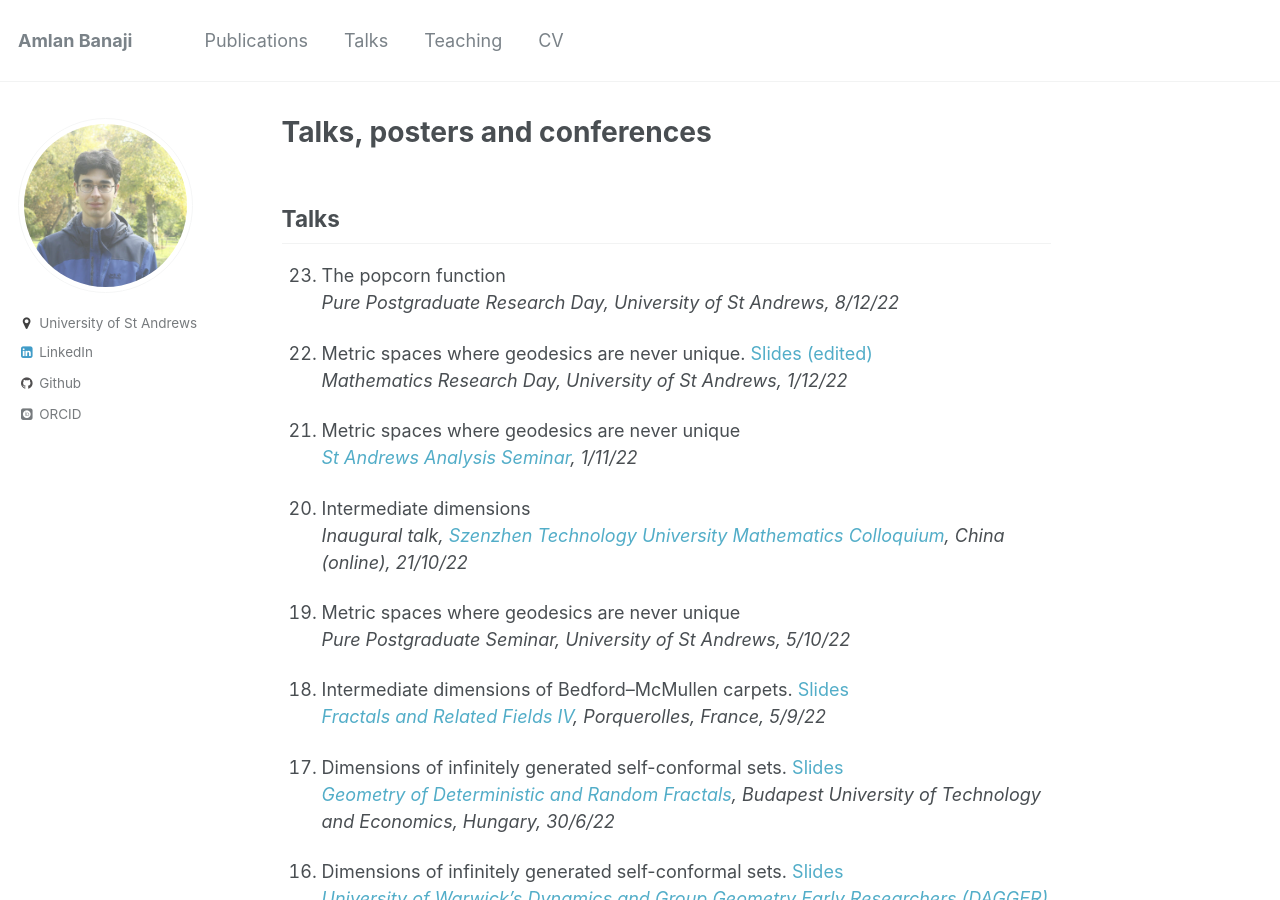
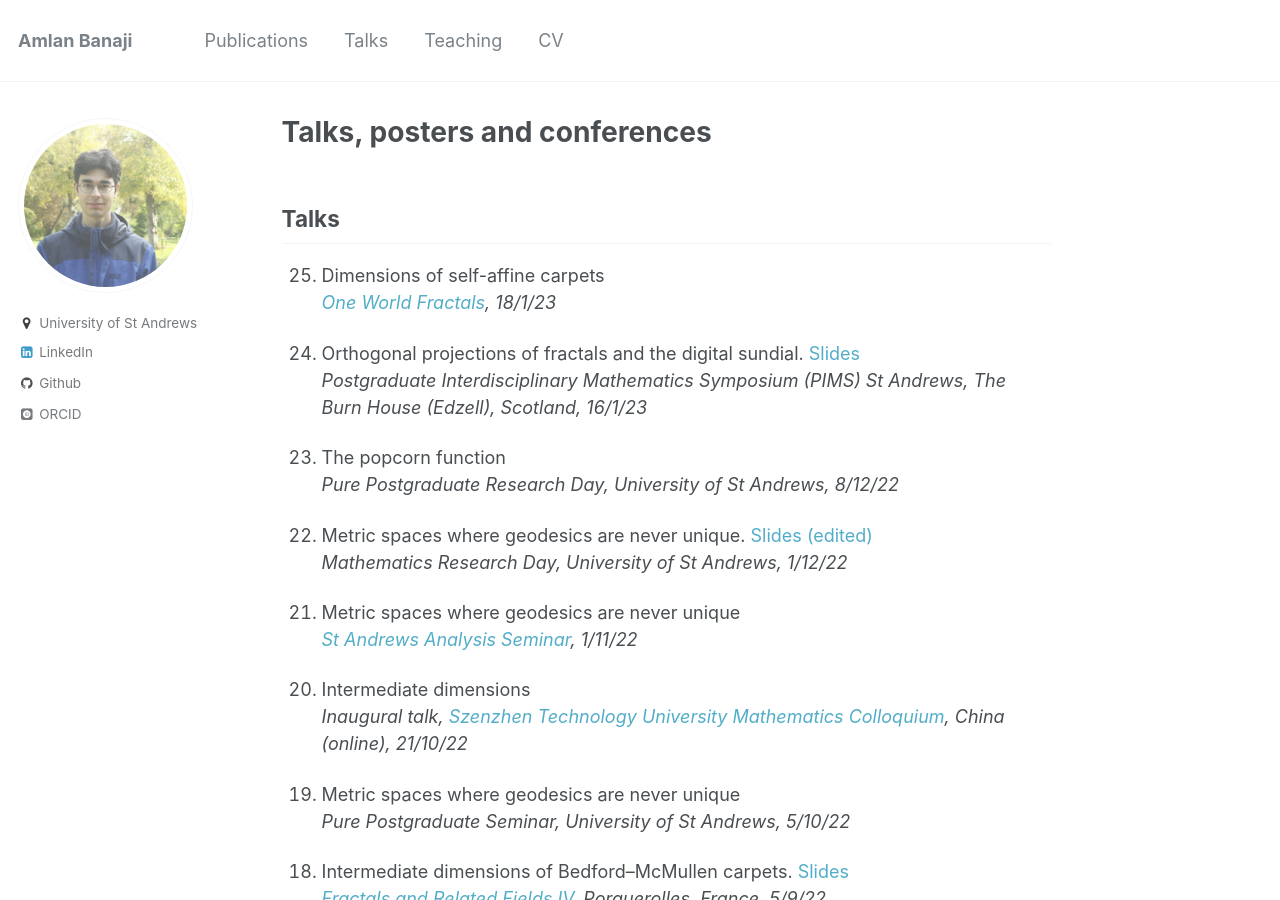
Before and after one commit to amlan-banaji/amlan-banaji.github.io, a Jekyll site: the page built from _pages/talks.md, in a window 1280 px wide and 900 px high. Built offline with Jekyll 4.4.1, drawn with Linux system fonts in a browser that asks for light colours; some web fonts are replaced.

Commit message:
burn and one world talks

```diff
--- a/_pages/talks.md
+++ b/_pages/talks.md
@@ -5,6 +5,12 @@ author_profile: true
 ---
 
 ## Talks
+
+25. Dimensions of self-affine carpets
+*[One World Fractals](https://www.troscheit.eu/OneWorld/), 18/1/23*
+
+24. Orthogonal projections of fractals and the digital sundial. [Slides](https://amlan-banaji.github.io/files/Burn2023.pdf)
+*Postgraduate Interdisciplinary Mathematics Symposium (PIMS) St Andrews, The Burn House (Edzell), Scotland, 16/1/23*
 
 23. The popcorn function
 *Pure Postgraduate Research Day, University of St Andrews, 8/12/22*
```
Also changed, not shown: _pages/about.md (+1 -1 lines).
